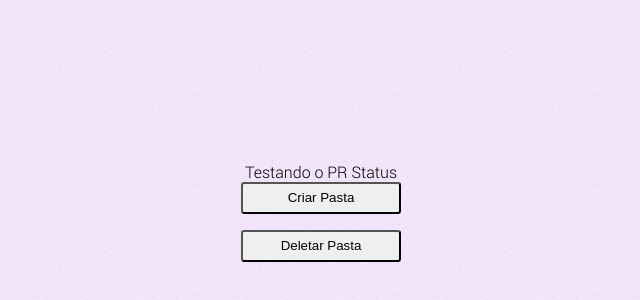
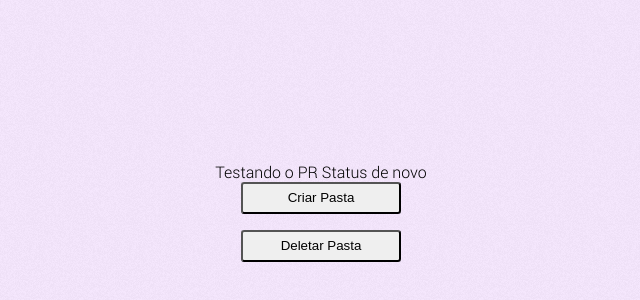
Before and after one commit to rafaelfreitasnsj/base-electron, an Electron app: page app/index.html in a window 1280 px wide. Shown: the part 188-488 px from the top of the page, without its empty margins (319-959 px from the left). Drawn offline with Linux system fonts and the light colour scheme.

Commit message:
Testando pr pra branch com review

```diff
--- a/app/index.html
+++ b/app/index.html
@@ -7,7 +7,7 @@
   </head>
   <body>
     <section class="container">
-      <p>Testando o PR Status</p>
+      <p>Testando o PR Status de novo</p>
       <button id="criar-pasta">Criar Pasta</button>
       <button id="deletar-pasta">Deletar Pasta</button>
     </section>
```
